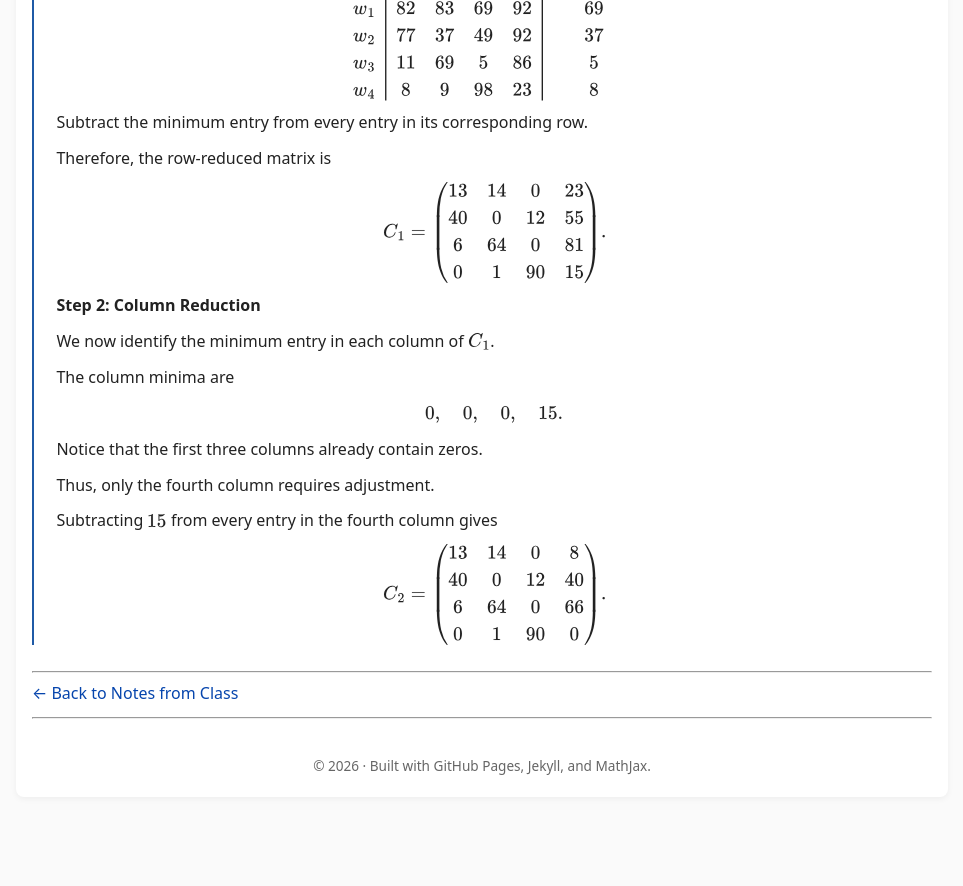
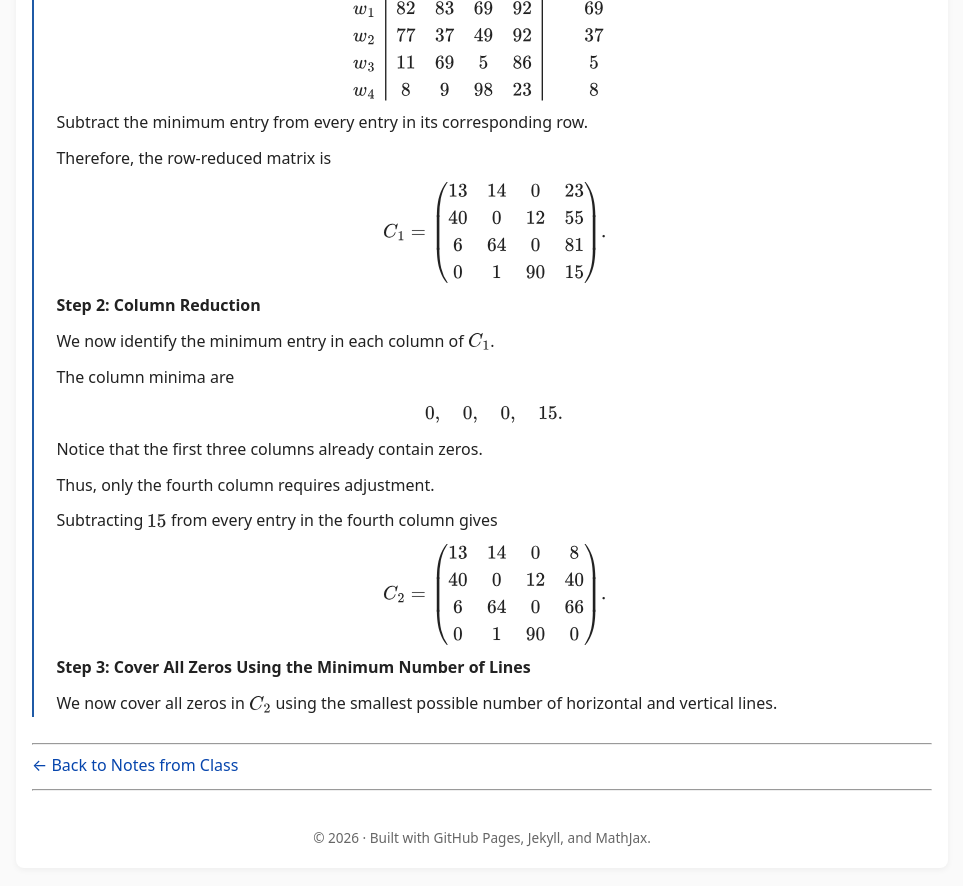
Before and after one commit to SaleemKamaludin/SaleemKamaludin.github.io, a Jekyll site: the page built from courses/math-2276/notes-from-class/supplementary-lecture-6/index.md, in a window 1280 px wide and 900 px high, scrolled down 3727 px. Shown: the top 886 px of the window, without its empty margins (158-1121 px from the left). Built offline with Jekyll 4.4.1, drawn with Linux system fonts in a browser that asks for light colours; before the commit the page ends 4556 px from its top, so only the background shows below that.

Commit message:
Add Step 3 zero-covering procedure to Example 1.2

```diff
--- a/courses/math-2276/notes-from-class/supplementary-lecture-6/index.md
+++ b/courses/math-2276/notes-from-class/supplementary-lecture-6/index.md
@@ -591,6 +591,20 @@ C_2=
       </div>
 </div>
 
+    <div id="example-hungarian-additional-step-3-cover-zeros">
+
+      <p>
+        <strong>Step 3: Cover All Zeros Using the Minimum Number of Lines</strong>
+      </p>
+
+      <p>
+        We now cover all zeros in \(C_2\) using the
+        smallest possible number of horizontal and
+        vertical lines.
+      </p>
+
+    </div>
+
 </div>
 
 </div>
```
